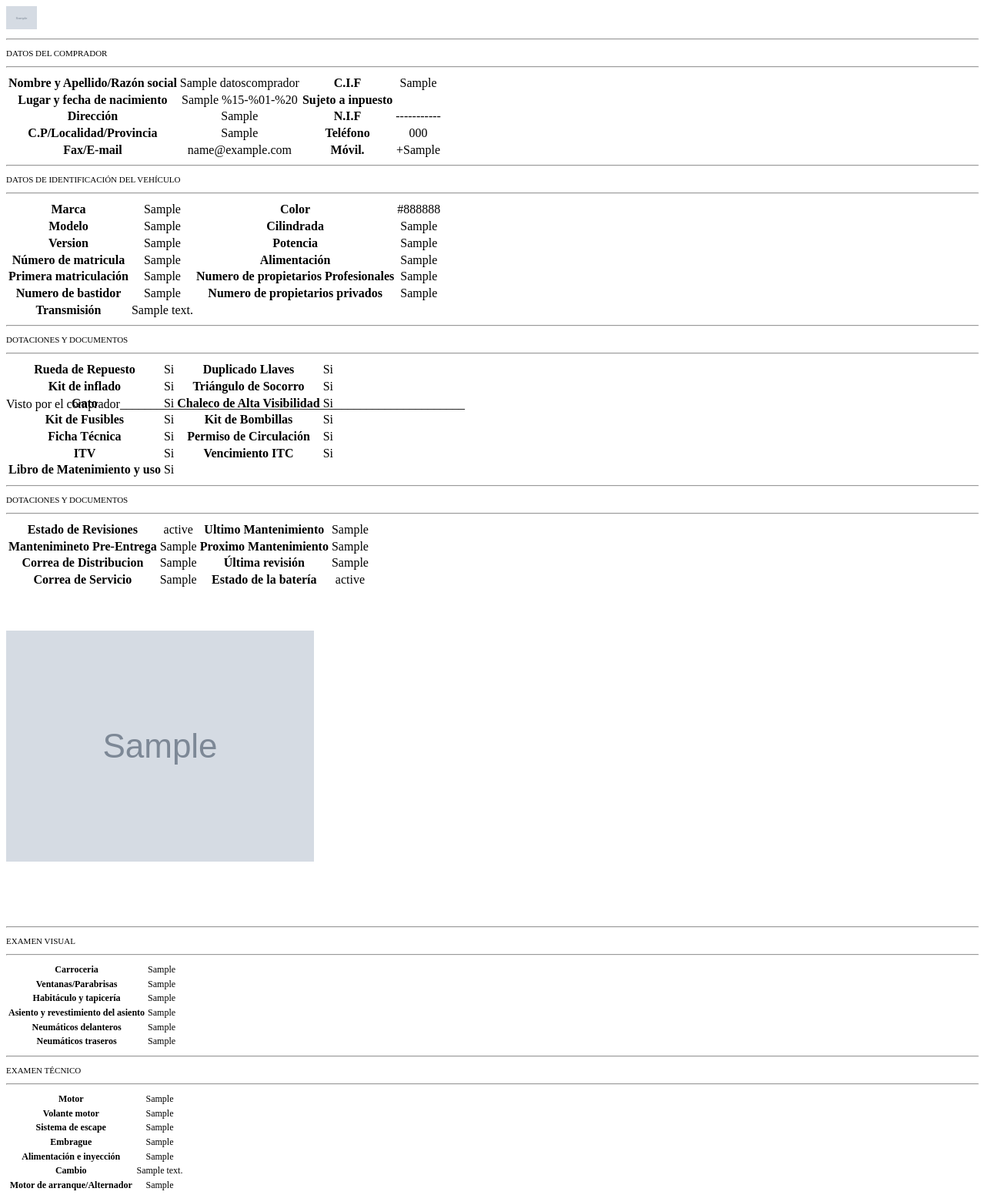
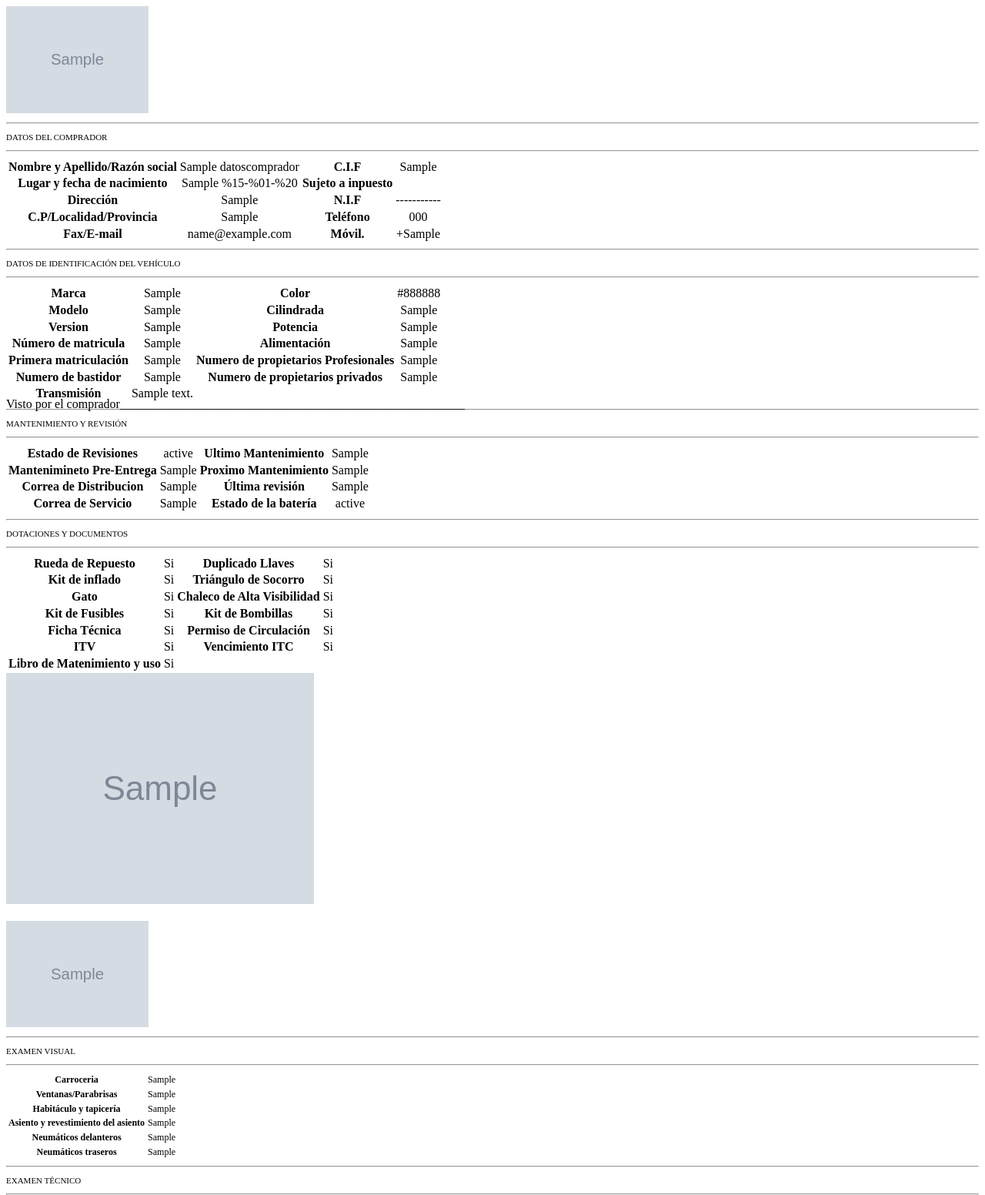
Before and after one commit to IFMLinares/forms, a Django app: template templates/pdf.html in a window 1280 px wide. Shown: the top 1552 px of the page at 77% size. Run offline with Django 3.2, Linux system fonts and the light colour scheme; tables that the repository leaves empty hold one stand-in row (values such as "Sample post"); the template is opened without the code that fills it: values that come from a table or form of the project are taken from there, most other values are stand-ins (such as "Sample title", 1, 10 or a date in 2020); grey boxes marked "Sample" are stand-in pictures; parts of the project's set-up code (start-up, migrations or seed data) failed here and were passed over.

Commit message:
Cambios pdfs

```diff
--- a/apps/formApp/views.py
+++ b/apps/formApp/views.py
@@ -1011,7 +1011,7 @@
                 'insercion': insercion,
                 'icon': '{}{}'.format(settings.STATIC_URL, 'img/autos.png'),
                 'icon1': '{}{}'.format(settings.STATIC_URL, 'img/uncheck.png'),
-                'icon2': '{}{}'.format(settings.STATIC_URL, 'img/logo.png')
+                'icon2': '{}{}'.format(settings.STATIC_URL, 'img/logo-hosho.png')
             }
             html = template.render(context)
             response = HttpResponse(content_type='application/pdf')
@@ -1067,7 +1067,8 @@
         if contrato.exists():
             context = {
                 'contrato': contrato,
-                'icon': '{}{}'.format(settings.STATIC_URL, 'img/uncheck.png')
+                'icon': '{}{}'.format(settings.STATIC_URL, 'img/uncheck.png'),
+                'icon2': '{}{}'.format(settings.STATIC_URL, 'img/logo-hosho.png')
             }
             html = template.render(context)
             response = HttpResponse(content_type='application/pdf')
--- a/templates/pdf.html
+++ b/templates/pdf.html
@@ -31,8 +31,8 @@
 <body>
   {% for a in insercion %}
   <!--inicio de cuadro de informacion-->
-  <img src="{{ icon2 }}" style="width: 40px;">
   <div>
+    <img src="{{ icon2 }}" alt="" width="185px">
     <hr>
     <p class="table-title">
       DATOS DEL COMPRADOR
@@ -132,6 +132,41 @@
   <div>
     <hr>
     <p class="table-title">
+      MANTENIMIENTO Y REVISIÓN
+    </p>
+    <hr>
+    <table>
+      <tbody>
+        <tr>
+          <th scope="row">Estado de Revisiones</th>
+          <td>{{ a.mantenimiento.estado_revisiones }}</td>
+          <th scope="row">Ultimo Mantenimiento</th>
+          <td>{{ a.mantenimiento.ultimo_mantenimiento }}</td>
+        </tr>
+        <tr>
+          <th scope="row">Mantenimineto Pre-Entrega</th>
+          <td>{{ a.mantenimiento.mantenimiento_previo_entrega }}</td>
+          <th scope="row">Proximo Mantenimiento</th>
+          <td>{{ a.mantenimiento.proximo_mantenimiento }}</td>
+        </tr>
+        <tr>
+          <th scope="row">Correa de Distribucion</th>
+          <td>{{ a.mantenimiento.correa_distribucion }}</td>
+          <th scope="row">Última revisión</th>
+          <td>{{ a.mantenimiento.ultimo_mantenimiento }}</td>
+        </tr>
+        <tr>
+          <th scope="row">Correa de Servicio</th>
+          <td>{{ a.mantenimiento.correa_servicio }}</td>
+          <th scope="row">Estado de la batería</th>
+          <td>{{ a.mantenimiento.estado_bateria }}</td>
+        </tr>
+      </tbody>
+    </table>
+  </div>
+  <div>
+    <hr>
+    <p class="table-title">
       DOTACIONES Y DOCUMENTOS
     </p>
     <hr>
@@ -180,48 +215,12 @@
       </tbody>
     </table>
   </div>
-  <div>
-    <hr>
-    <p class="table-title">
-      DOTACIONES Y DOCUMENTOS
-    </p>
-    <hr>
-    <table>
-      <tbody>
-        <tr>
-          <th scope="row">Estado de Revisiones</th>
-          <td>{{ a.mantenimiento.estado_revisiones }}</td>
-          <th scope="row">Ultimo Mantenimiento</th>
-          <td>{{ a.mantenimiento.ultimo_mantenimiento }}</td>
-        </tr>
-        <tr>
-          <th scope="row">Mantenimineto Pre-Entrega</th>
-          <td>{{ a.mantenimiento.mantenimiento_previo_entrega }}</td>
-          <th scope="row">Proximo Mantenimiento</th>
-          <td>{{ a.mantenimiento.proximo_mantenimiento }}</td>
-        </tr>
-        <tr>
-          <th scope="row">Correa de Distribucion</th>
-          <td>{{ a.mantenimiento.correa_distribucion }}</td>
-          <th scope="row">Última revisión</th>
-          <td>{{ a.mantenimiento.ultimo_mantenimiento }}</td>
-        </tr>
-        <tr>
-          <th scope="row">Correa de Servicio</th>
-          <td>{{ a.mantenimiento.correa_servicio }}</td>
-          <th scope="row">Estado de la batería</th>
-          <td>{{ a.mantenimiento.estado_bateria }}</td>
-        </tr>
-      </tbody>
-    </table>
-  </div>
-  <br><br><br>
   <img src="{{ icon }}" alt="">
-  <br><br><br><br>
+  <br><br>
   <div style="text-align: right; position: absolute; top: 500px;">
     <p>Visto por el comprador________________________________________________________</p>
   </div>
-  <br>
+  <img src="{{ icon2 }}" alt="" width="185px">
   <div>
     <hr>
     <p class="table-title">
@@ -386,11 +385,11 @@
       </tbody>
     </table>
   </div>
-  <br><br><br><br><br><br><br><br><br><br><br>
+  <br><br><br><br><br><br><br><br>
   <div style="text-align: right; position: absolute;">
     <p>Visto por el comprador________________________________________________________</p>
   </div>
-  <br>
+  <img src="{{ icon2 }}" alt="" width="185px">
   <div>
     <hr>
     <p class="table-title">
@@ -456,8 +455,9 @@
       ____________________________________________________
     </p>
   </div>
-  <br><br><br><br><br><br><br><br><br><br><br><br><br><br><br><br><br><br><br><br><br><br><br>
-  <h1 style="text-align: right;">MÓDULO DE DECLARACIÓN DE CONFORMIDAD</h1>
+  <br><br><br><br><br><br><br><br><br><br><br><br><br><br><br><br><br><br><br><br>
+  <img src="{{ icon2 }}" alt="" width="185px" style="float: left; position: absolute;">
+  <h1 style="text-align: center; margin-top: 0px; margin-bottom: 0px; padding-top: 0px; padding-bottom: 0px;">MÓDULO DE DECLARACIÓN DE CONFORMIDAD</h1>
   <div style="border: 1px solid #000; padding: 15px; font-size: 12px;">
     <p style="padding-left: 25px;">
       <span style="font-size:x-large; text-align: center; padding-left: 25px; padding-bottom: 25px;">
@@ -530,8 +530,9 @@
       Correo Eléctronico::______________________________&nbsp;&nbsp;&nbsp;&nbsp;&nbsp;Firma del proprietario del vehículo:______________________________<br><br>
     </p>
   </div>
-  <br><br><br><br><br><br>
-  <h1 style="text-align: center;">CONDICIONES DEL SERVICIO</h1>
+  <br><br>
+  <img src="{{ icon2 }}" alt="" width="185px">
+  <h1 style="text-align: center; margin-top: 0px; margin-bottom: 0px; padding-top: 0px; padding-bottom: 0px;">CONDICIONES DEL SERVICIO</h1>
   <div style="padding: 15px; font-size: 11.22px;">
     <p style="padding-left: 25px;">
       El cliente que contrata la Garantía de Mecánica ofrecida por Hosho Garantía,
```
Also changed, not shown: templates/pdfContrato.html (+12 -9 lines), static/img/logo-hosho.png (added), 1 other file.
